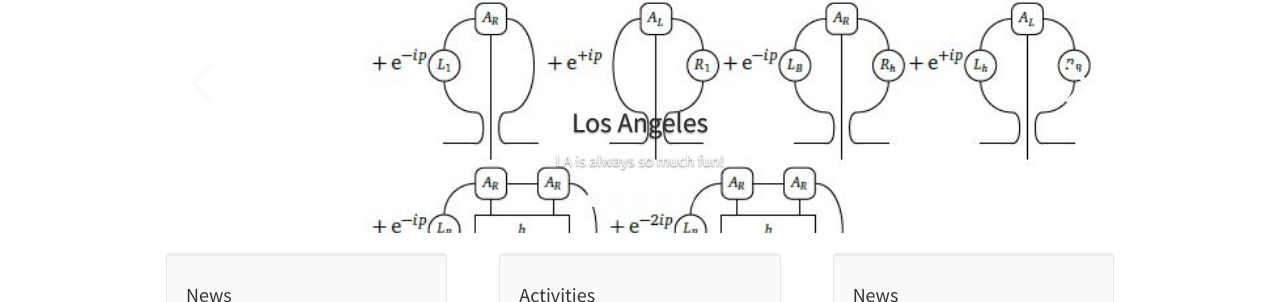
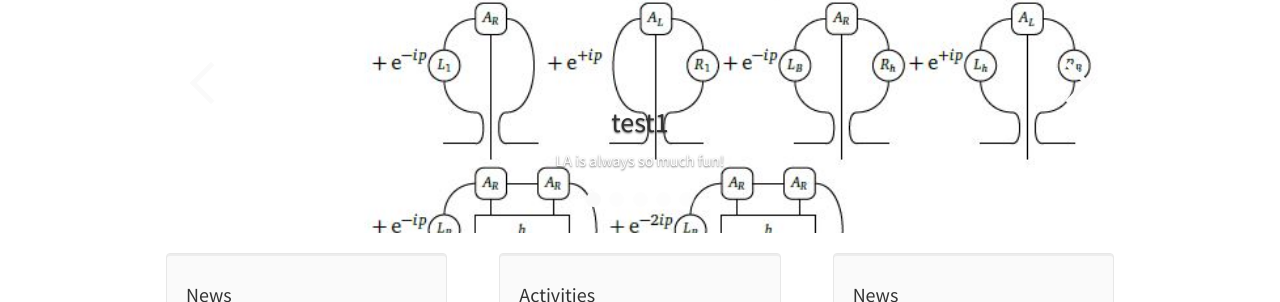
Before and after one commit to quantumghent/quantumghent.github.io, a Jekyll site: the page built from _pages/home.md, in a window 1280 px wide and 1007 px high. Shown: the part 297-599 px from the top of the window. Built offline with Jekyll 4.4.1, drawn with Linux system fonts in a browser that asks for light colours; nearby versions of some CDN libraries.

Commit message:
captions in carousel

```diff
--- a/_includes/carousel.html
+++ b/_includes/carousel.html
@@ -3,10 +3,10 @@
 
 <div class="carousel__holder">
     <div class="carousel">
-        {% for item in site.data.carousel.images %}
+        {% for item in site.data.carousel.topics %}
           <input class="carousel__activator" type="radio" name="carousel" id="{{ letters[forloop.index0] }}" {% if forloop.first %}checked="checked"{% endif %} />
         {% endfor %}
-        {% for item in site.data.carousel.images %}
+        {% for item in site.data.carousel.topics %}
           {% if forloop.index == forloop.length %}
             {% assign nextindex = 0 %}
           {% else %}
@@ -26,10 +26,10 @@
         {% endfor %}
         <div class="carousel__track">
           <ul>
-            {% for item in site.data.carousel.images %}
+            {% for item in site.data.carousel.topics %}
             <li class="carousel__slide" style="background-image: url('/images/carouselpic/{{ item.image }}');">
               <div class="carousel-caption">
-                <h3>Los Angeles</h3>
+                <h3>{{item.caption}}</h3>
                 <p>LA is always so much fun!</p>
               </div>
             </li>
@@ -37,7 +37,7 @@
           </ul>
         </div>
         <div class="carousel__indicators">
-            {% for item in site.data.carousel.images %}
+            {% for item in site.data.carousel.topics %}
               <label class="carousel__indicator" for="{{ letters[forloop.index0] }}"></label>
             {% endfor %}
         </div>
@@ -61,7 +61,7 @@
 .carousel__activator {
   display: none;
 }
-{% for item in site.data.carousel.images %}
+{% for item in site.data.carousel.topics %}
 .carousel__activator:nth-of-type({{ forloop.index }}):checked ~ .carousel__track {
   -webkit-transform: translateX(-{{ forloop.index0 }}00%);
           transform: translateX(-{{ forloop.index0 }}00%);
@@ -153,7 +153,7 @@
   right: 0;
   opacity: 1;
 }
-{% for item in site.data.carousel.images %}
+{% for item in site.data.carousel.topics %}
 .carousel__track .carousel__slide:nth-of-type({{ forloop.index }}) {
   -webkit-transform: translateX({{ forloop.index0 }}00%);
           transform: translateX({{ forloop.index0 }}00%);
@@ -178,7 +178,7 @@
 .carousel__indicator {
   background-color: #fafafa;
 }
-{% for item in site.data.carousel.images %}
+{% for item in site.data.carousel.topics %}
 .carousel__slide:nth-of-type({{ forloop.index }}),
 .carousel--thumb .carousel__indicators .carousel__indicator:nth-of-type({{ forloop.index }}) {
   background-size: cover;
```
Also changed, not shown: _data/carousel.yml (+11 -1 lines).
